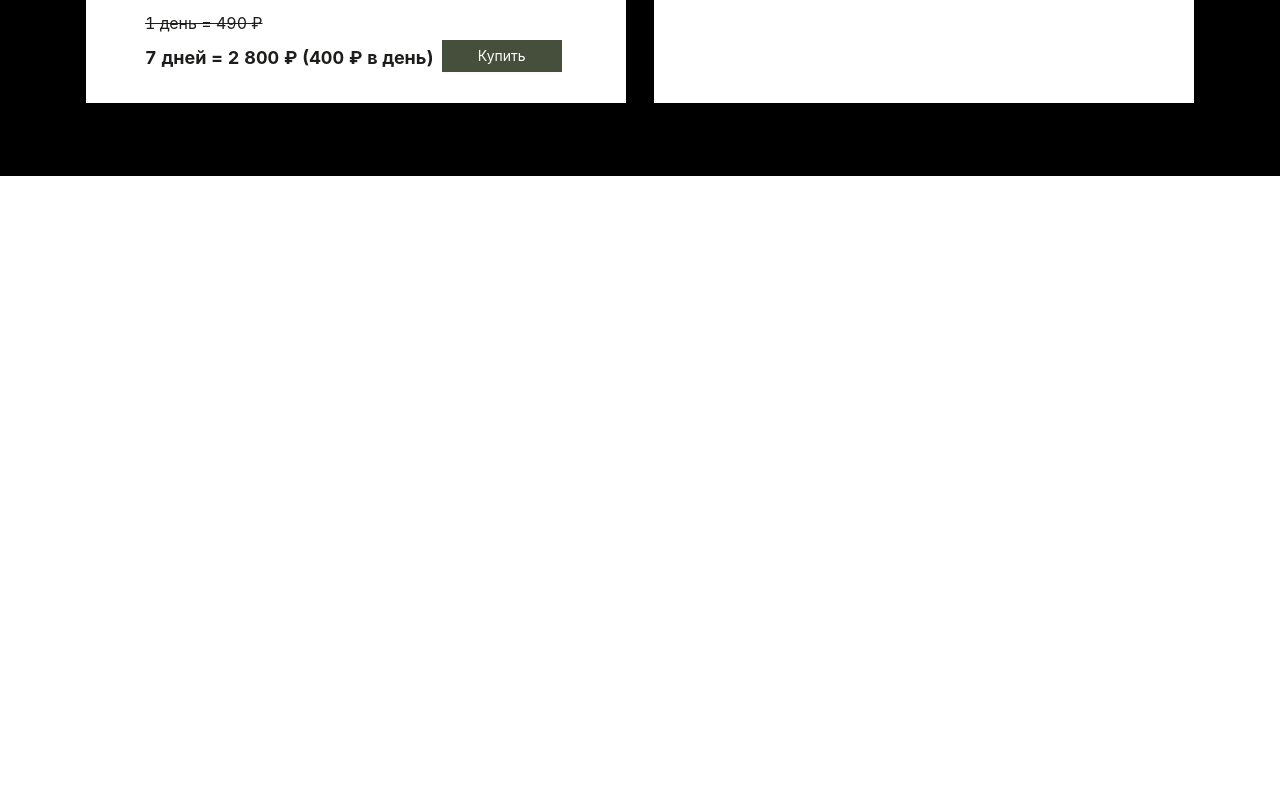
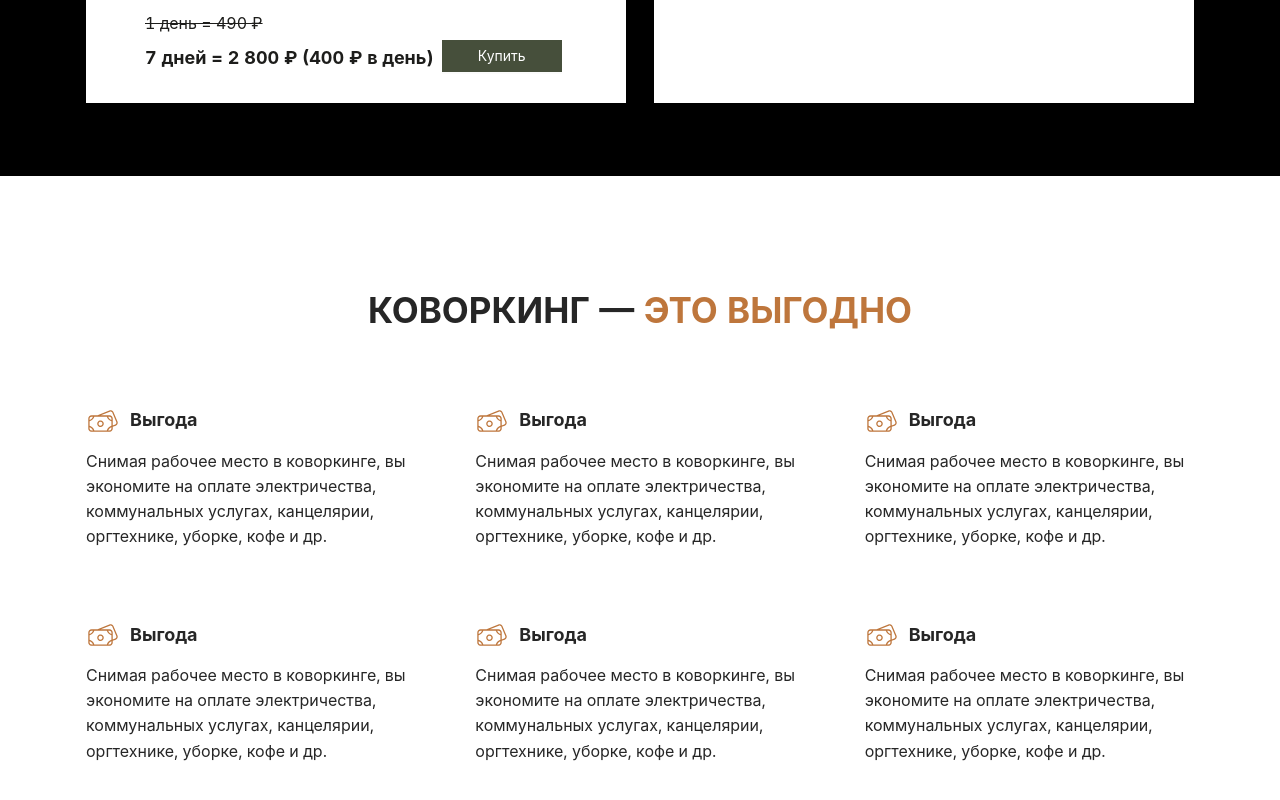
Before and after one commit to zakharych/coworking, a React (Create React App) app: page / in a window 1280 px wide. Shown: the part 917-1717 px from the top of the page. Before the commit the page ends 1093 px from the top, so only its background shows below. Built offline with nearby package versions, Linux system fonts and the light colour scheme.

Commit message:
Add benefits section

```diff
--- a/src/App.scss
+++ b/src/App.scss
@@ -305,3 +305,31 @@
 .text-accent-bold {
   font-weight: 700;
 }
+
+// benefit
+.benefit {
+  padding: 107px 0;
+}
+.benefit-section__title {
+  margin-bottom: 66px;
+}
+.benefit__item {
+  display: flex;
+  flex-direction: column;
+  align-items: flex-start;
+  margin-bottom: 15px;
+}
+
+.benefit__title-wrapper {
+  display: flex;
+  align-items: center;
+  margin-bottom: 11px;
+}
+.benefit__title {
+  font-size: 18px;
+  margin-left: 10px;
+  font-weight: bold;
+}
+.benefit__description {
+  text-align: start;
+}
--- a/src/App.tsx
+++ b/src/App.tsx
@@ -5,6 +5,7 @@ import { Button, Col, Row } from "antd";
 import { ReactComponent as Logo } from "./components/logo.svg";
 import { ReactComponent as Sticker } from "./components/actionsSticker.svg";
 import { ReactComponent as LightningIcon } from "./components/lightningIcon.svg";
+import { ReactComponent as CashIcon } from "./components/CashIcon.svg";
 
 function App() {
   return (
@@ -97,6 +98,30 @@ function App() {
           </ul>
         </div>
       </section>
+      <section className="section benefit">
+        <div className="section_wrapper">
+          <div className="section-title benefit-section__title">
+            Коворкинг — <span className="text-accent">это выгодно</span>
+          </div>
+          <Row gutter={[60, 54]}>
+            {new Array(6).fill(null).map((_, index) => {
+              return (
+                <Col className="benefit__item" span={8}>
+                  <div className="benefit__title-wrapper">
+                    <CashIcon />
+                    <div className="benefit__title">Выгода</div>
+                  </div>
+                  <div className="benefit__description">
+                    Снимая рабочее место в коворкинге, вы экономите на оплате
+                    электричества, коммунальных услугах, канцелярии, оргтехнике,
+                    уборке, кофе и др.
+                  </div>
+                </Col>
+              );
+            })}
+          </Row>
+        </div>
+      </section>
     </div>
   );
 }
--- a/src/index.css
+++ b/src/index.css
@@ -5,6 +5,7 @@ body {
   -webkit-font-smoothing: antialiased;
   -moz-osx-font-smoothing: grayscale;
   border-color: #e5e5e5;
+  line-height: 24px;
 }
 
 code {
```
Also changed, not shown: src/components/CashIcon.svg (added).
